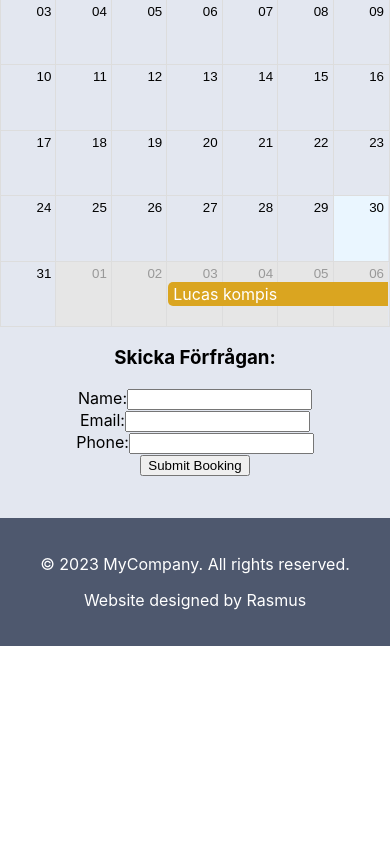
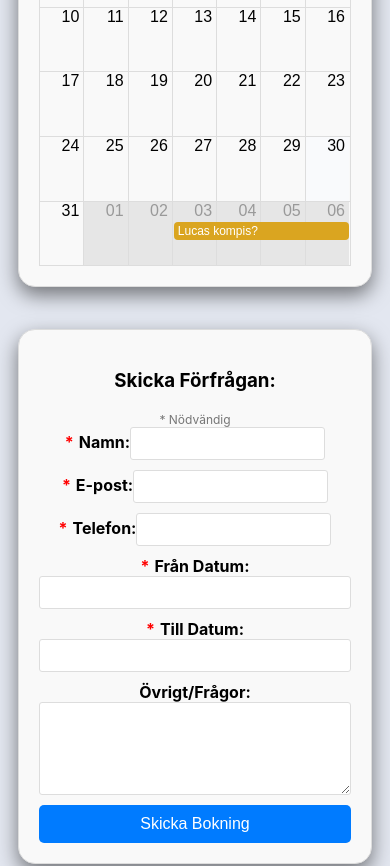
Before and after one commit to RasmusThn/Spanien, a React (Create React App) app: page / in a window 390 px wide. Shown: the part 920-1786 px from the top of the page. Before the commit the page ends 1566 px from the top, so only its background shows below. Built offline with nearby package versions, Linux system fonts and the light colour scheme.

Commit message:
Bookingform added, alot of css and footer

```diff
--- a/package.json
+++ b/package.json
@@ -4,12 +4,14 @@
   "private": true,
   "dependencies": {
     "@babel/plugin-proposal-private-property-in-object": "x.y.z",
+    "@formspree/react": "^2.4.4",
     "@testing-library/jest-dom": "^5.17.0",
     "@testing-library/react": "^13.4.0",
     "@testing-library/user-event": "^13.5.0",
     "moment": "^2.29.4",
     "react": "^18.2.0",
     "react-big-calendar": "^1.8.1",
+    "react-datepicker": "^4.16.0",
     "react-dnd": "^16.0.1",
     "react-dnd-html5-backend": "^16.0.1",
     "react-dom": "^18.2.0",
--- a/public/index.html
+++ b/public/index.html
@@ -41,7 +41,8 @@
     -->
   </body>
   <footer class="footer">
-    <p>&copy; 2023 MyCompany. All rights reserved.</p>
+    <p>&copy; 2023 CalleBach. All rights reserved.</p>
     <p>Website designed by <a href="https://github.com/RasmusThn">Rasmus</a></p>
+    <p>Email:  Rasmus795@gmail.com</p>
   </footer>
 </html>
--- a/src/App.css
+++ b/src/App.css
@@ -36,6 +36,10 @@
   margin-bottom: 20px; /* Add some spacing below the image */
 
 }
+@media (max-width: 768px) {
+  .front-image {
+    max-width: 80%;
+  }}
 /* Menu Styles */
 .Menu {
   list-style: none;
@@ -69,6 +73,7 @@
     flex-direction: column; /* Stack the menu items vertically */
     align-items: center; /* Center align the items */
     background-color: #282c34; /* Use the same header color for the menu background */
+    max-width: 80%;
   }
 
   .Menu li {
--- /dev/null
+++ b/src/Components/BookingForm.css
@@ -0,0 +1,107 @@
+/* BookingForm.css */
+
+/* Container styles */
+div.booking-form {
+    max-width: 400px;
+    margin: 0 auto;
+    padding: 20px;
+    border: 1px solid #ddd;
+    margin-top: 5vh;
+    border-radius: 2vh;
+    background-color: #f9f9f9;
+    box-shadow: 0 8px 20px rgba(0, 0, 0, 0.5);
+  }
+
+  /* Heading styles */
+  h3 {
+    text-align: center;
+    margin-bottom: 20px;
+  }
+
+  /* Form styles */
+  form {
+    display: flex;
+    flex-direction: column;
+  }
+
+  form > div {
+    margin-bottom: 10px;
+  }
+
+  label {
+    font-weight: bold;
+  }
+
+  input {
+    padding: 8px;
+    border: 1px solid #ddd;
+    border-radius: 3px;
+  }
+
+  textarea {
+    padding: 8px;
+    border: 1px solid #ddd;
+    border-radius: 3px;
+    max-width: 100%;
+    resize: both; /* Allow vertical resizing of textarea */
+  }
+
+  button {
+    padding: 10px;
+    background-color: #007bff;
+    color: #fff;
+    border: none;
+    border-radius: 5px;
+    cursor: pointer;
+    font-size: 16px;
+  }
+
+  button:hover {
+    background-color: #0056b3;
+  }
+
+  /* Datepicker styles */
+  .react-datepicker-wrapper,
+  .react-datepicker__input-container {
+    display: flex;
+  }
+
+  .react-datepicker__input-container input {
+    width: 100%;
+    cursor: pointer;
+  }
+
+  /* Error message styles */
+  .error-message {
+    color: red;
+    font-size: 14px;
+    margin-top: 5px;
+  }
+
+  /* Asterisk for required fields */
+  .required-label::before {
+    content: '*';
+    color: red;
+    margin-right: 5px;
+  }
+
+  /* Text for Nödvändig = * */
+  .necessary-text {
+    text-align: center;
+    color: #777;
+    font-size: 12px;
+  }
+  /* Label on top of textarea */
+.label-on-top {
+    display: flex;
+    flex-direction: column;
+  }
+  .success-message {
+    color: green;
+    font-size: 14px;
+    margin-top: 5px;
+  }
+  @media (max-width: 768px) {
+    div.booking-form {
+      max-width: 80%;
+    }}
--- a/src/Components/BookingForm.js
+++ b/src/Components/BookingForm.js
@@ -1,65 +1,156 @@
 import React, { useState } from 'react';
+import DatePicker from 'react-datepicker';
+import 'react-datepicker/dist/react-datepicker.css';
+import './BookingForm.css';
+import { registerLocale, setDefaultLocale } from 'react-datepicker';
+import sv from 'date-fns/locale/sv'; // Import the Swedish locale
+import { useForm } from '@formspree/react';
+
+registerLocale('sv', sv); // Register the Swedish locale
+setDefaultLocale('sv'); // Set the Swedish locale as the default
 
 const BookingForm = ({ selectedDates }) => {
   const [name, setName] = useState('');
   const [email, setEmail] = useState('');
   const [phone, setPhone] = useState('');
+  const [fromDate, setFromDate] = useState(null);
+  const [toDate, setToDate] = useState(null);
+  const [dateError, setDateError] = useState('');
+  const [notes, setNotes] = useState('');
+ // const [formSubmitted, setFormSubmitted] = useState(false);
+  const today = new Date(); // Get the current date
+  const [state] = useForm('xvojzazv');
 
-  const handleSubmit = (e) => {
-    e.preventDefault();
+//   const handleSubmit = (e) => {
+//     e.preventDefault();
 
-    // Perform the booking submission here
-    // For this example, we'll just log the data
-    const bookingData = {
-      name,
-      email,
-      phone,
-      selectedDates,
-    };
+//     if (fromDate && toDate && fromDate > toDate) {
+//       setDateError('Från datum kan inte vara senare än till datum');
+//       return; // Prevent form submission
+//     } else {
+//       setDateError('');
+//     }
 
-    console.log('Booking Data:', bookingData);
+//     // Reset the form after submission
+//     setName('');
+//     setEmail('');
+//     setPhone('');
+//     setFromDate(null);
+//     setToDate(null);
+//     setNotes('');
 
-    // Reset the form after submission
-    setName('');
-    setEmail('');
-    setPhone('');
+//     setFormSubmitted(true);
+//   };
+
+  const handleFromDateChange = (date) => {
+    setFromDate(date);
+    if (toDate && date > toDate) {
+      // If the toDate was set and the fromDate is after it, update the toDate to match the fromDate.
+      setToDate(date);
+    }
+    setDateError(''); // Reset the date error when fromDate changes
   };
 
+  const handleToDateChange = (date) => {
+    setToDate(date);
+    if (fromDate && date && fromDate > date) {
+      setDateError('Från datum kan inte vara senare än till datum');
+    } else {
+      setDateError('');
+    }
+  };
+
+  const handleInputChange = (setState, value) => {
+    setState(value);
+  };
+if(state.succeeded ){
+    return <div className="success-message">Tack! Din förfrågan har skickats.</div>;
+}
   return (
-    <div>
+    <div className="booking-form">
       <h3>Skicka Förfrågan:</h3>
-      <form onSubmit={handleSubmit}>
+      {/* {formSubmitted && <div className="success-message">Tack! Din förfrågan har skickats.</div>} */}
+      <div className="necessary-text">* Nödvändig</div>
+      <form action="https://formspree.io/f/xvojzazv" method="POST" >
         <div>
-          <label htmlFor="name">Name:</label>
+          <label htmlFor="name" className={name ? '' : 'required-label'}>
+            Namn:
+          </label>
           <input
             type="text"
             id="name"
             value={name}
-            onChange={(e) => setName(e.target.value)}
+            onChange={(e) => handleInputChange(setName, e.target.value)}
             required
+            name='Name'
           />
         </div>
         <div>
-          <label htmlFor="email">Email:</label>
+          <label htmlFor="email" className={email ? '' : 'required-label'}>
+            E-post:
+          </label>
           <input
             type="email"
             id="email"
             value={email}
-            onChange={(e) => setEmail(e.target.value)}
+            onChange={(e) => handleInputChange(setEmail, e.target.value)}
             required
+            name='Email'
           />
         </div>
         <div>
-          <label htmlFor="phone">Phone:</label>
+          <label htmlFor="phone" className={phone ? '' : 'required-label'}>
+            Telefon:
+          </label>
           <input
             type="tel"
             id="phone"
             value={phone}
-            onChange={(e) => setPhone(e.target.value)}
+            onChange={(e) => handleInputChange(setPhone, e.target.value)}
             required
+            name='Tele'
           />
         </div>
-        <button type="submit">Submit Booking</button>
+        <div>
+          <label htmlFor="fromDate" className={fromDate ? '' : 'required-label'}>
+            Från Datum:
+          </label>
+          <DatePicker
+            id="fromDate"
+            selected={fromDate}
+            onChange={handleFromDateChange}
+            dateFormat="dd/MM/yyyy"
+            required
+            name='FromDate'
+            minDate={today} // Set the minimum date to today's date
+          />
+        </div>
+        <div>
+          <label htmlFor="toDate" className={toDate ? '' : 'required-label'}>
+            Till Datum:
+          </label>
+          <DatePicker
+            id="toDate"
+            selected={toDate}
+            onChange={handleToDateChange}
+            dateFormat="dd/MM/yyyy"
+            required
+            name='ToDate'
+            minDate={fromDate} // Set the minimum date to today's date
+          />
+        </div>
+        <div className="label-on-top">
+          <label htmlFor="notes">Övrigt/Frågor:</label>
+          <textarea
+            id="notes"
+            value={notes}
+            onChange={(e) => handleInputChange(setNotes, e.target.value)}
+            rows="5"
+            name='Notes'
+          />
+        </div>
+        {dateError && <div className="error-message">{dateError}</div>}
+        <button type="submit" disabled={state.submitting}>Skicka Bokning</button>
       </form>
     </div>
   );
--- /dev/null
+++ b/src/Components/MyCalendar.css
@@ -0,0 +1,73 @@
+/* MyCalendar.css */
+
+/* Container styles */
+div.my-calendar-container {
+    max-width: 800px;
+    margin: 0 auto;
+    padding: 20px;
+    border: 1px solid #ddd;
+    margin-top: 5vh;
+    border-radius: 2vh;
+    background-color: #f9f9f9;
+    box-shadow: 0 8px 20px rgba(0, 0, 0, 0.5);
+  }
+
+  /* Heading styles */
+  h3 {
+    text-align: center;
+    margin-bottom: 20px;
+  }
+
+  /* Calendar styles */
+  .rbc-calendar {
+    font-family: 'Arial', sans-serif;
+    font-size: 14px;
+  }
+
+  .rbc-header {
+    background-color: #f0f0f0;
+    border: 1px solid #ddd;
+  }
+
+  .rbc-today {
+    background-color: #f9fafc;
+  }
+
+  .rbc-toolbar-label {
+    font-size: 18px;
+    font-weight: bold;
+    color: #333;
+  }
+
+
+
+  .rbc-event {
+    background-color: #007bff;
+    color: #fff;
+    border-radius: 4px;
+    padding: 2px 4px;
+    font-size: 12px;
+    margin-top: 2px;
+  }
+
+  .rbc-agenda-time-cell {
+    font-size: 12px;
+    color: #666;
+  }
+
+  .rbc-agenda-date-cell {
+    font-weight: bold;
+    color: #333;
+  }
+
+  .rbc-agenda-event-cell {
+    border-bottom: 1px solid #ddd;
+  }
+
+  .rbc-agenda-event-content {
+    margin-left: 8px;
+  }
+  @media (max-width: 768px) {
+    div.my-calendar-container {
+      max-width: 80%;
+    }}
--- a/src/Components/MyCalendar.js
+++ b/src/Components/MyCalendar.js
@@ -3,7 +3,7 @@ import { Calendar, momentLocalizer } from 'react-big-calendar';
 import moment from 'moment';
 import 'moment/locale/sv';
 import 'react-big-calendar/lib/css/react-big-calendar.css';
-
+import './MyCalendar.css';
 moment.locale('sv')
 const localizer = momentLocalizer(moment);
 
@@ -16,7 +16,7 @@ function MyCalendar() {
       color: 'red',
     },
     {
-      title: 'Lucas kompis',
+      title: 'Lucas kompis?',
       start: new Date('2023-08-03'),
       end: new Date('2023-08-10'),
       color: '#DAA520',//Yellow
@@ -50,7 +50,7 @@ const myMessages = {
 };
   return (
 
-    <div >
+    <div className="my-calendar-container">
       <Calendar
         localizer={localizer}
         events={events}
```
Also changed, not shown: 1 other file (tests, documents, lock files or other folders).
